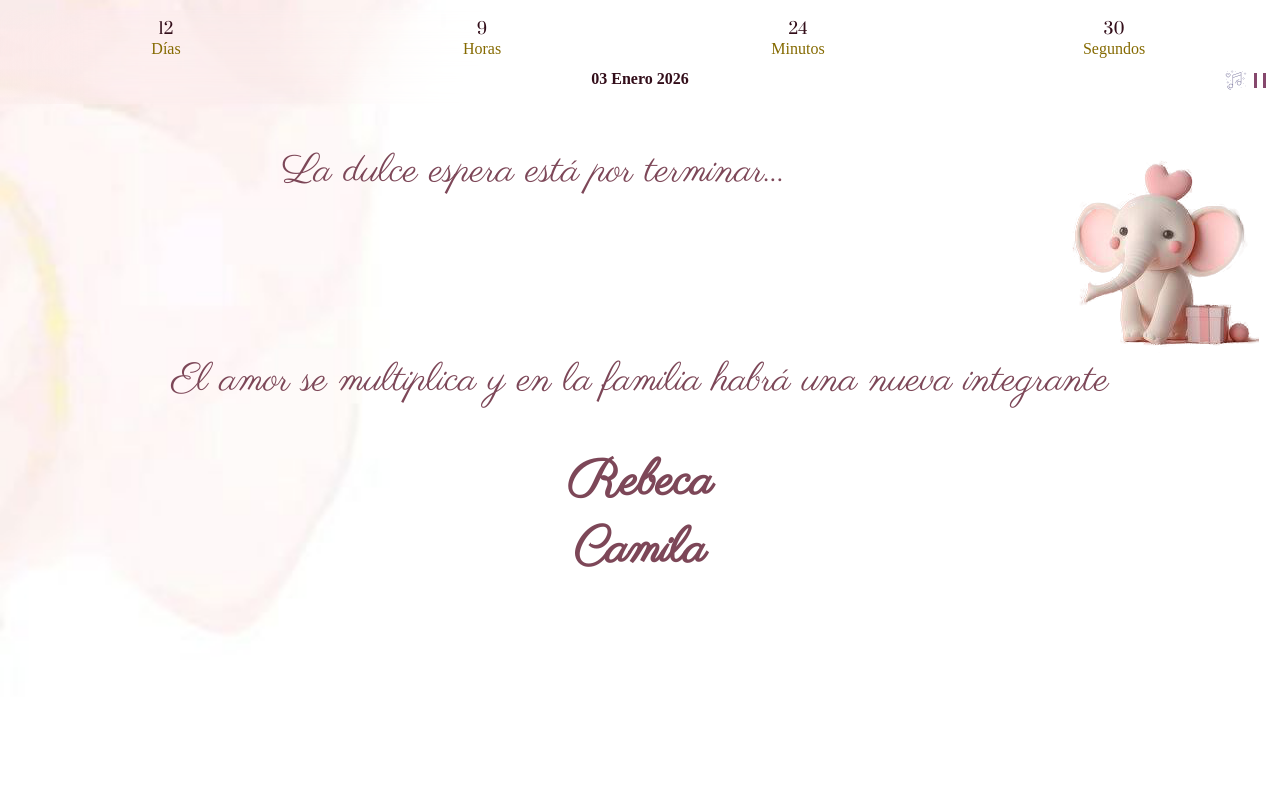
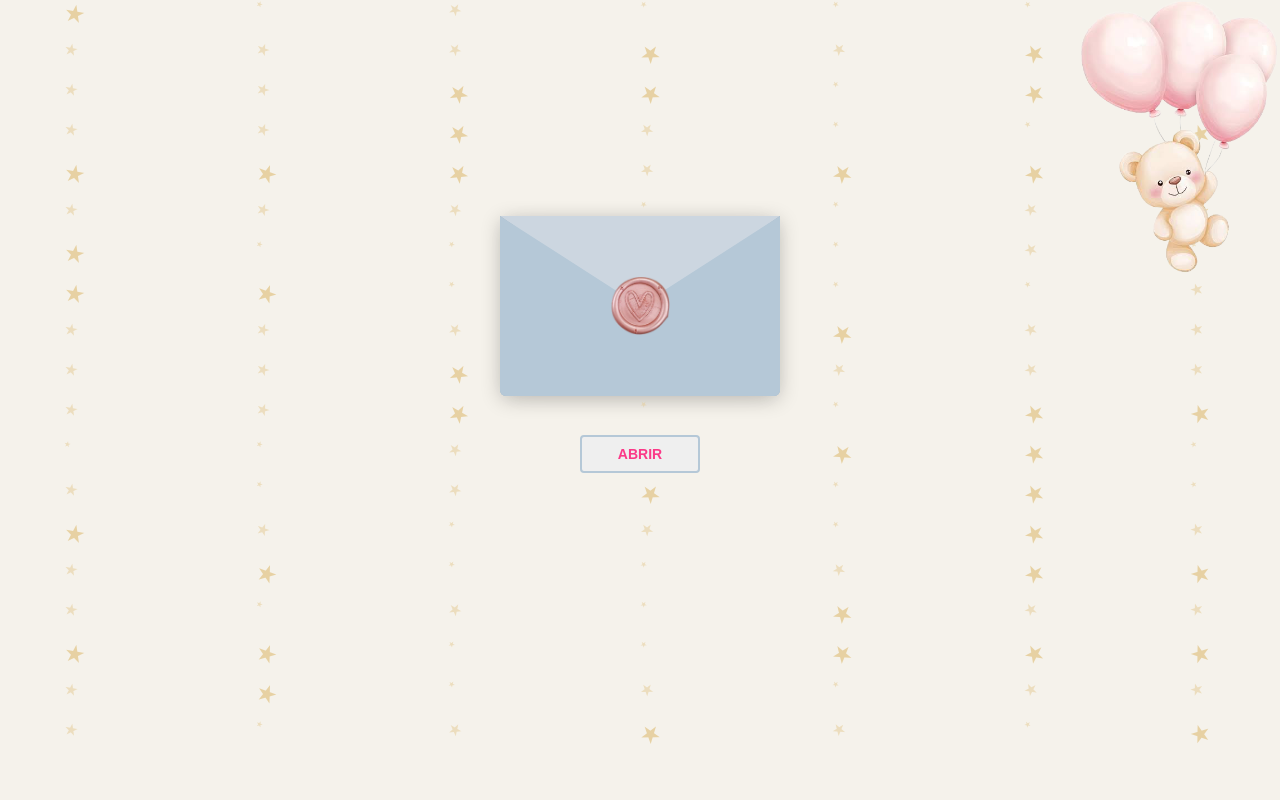
Before and after one commit to david26/bbs, a plain HTML site: page index.html in a window 1280 px wide. Shown: the top 800 px of the page. Drawn offline with Linux system fonts and the light colour scheme.

Commit message:
fix path

```diff
--- a/index.html
+++ b/index.html
@@ -52,7 +52,7 @@
 
 <body>
 
-  <div id="env-init" style="opacity: 0;display: none;">
+  <div id="env-init" >
     <div class="envlope-wrapper parisienne-regular">
       <img class="balon" src="img/balon2.png" />
       <div id="envelope" class="close">
@@ -70,7 +70,7 @@
     </div>
   </div>
 
-  <div id="all">
+  <div id="all" style="opacity: 0;display: none;">
     <div class="sticky">
       <img src="./img/music.png" width="24px" height="24px"
         style="filter: invert(30%) sepia(10%) saturate(2510%) hue-rotate(207deg) brightness(94%) contrast(84%);" />
```
